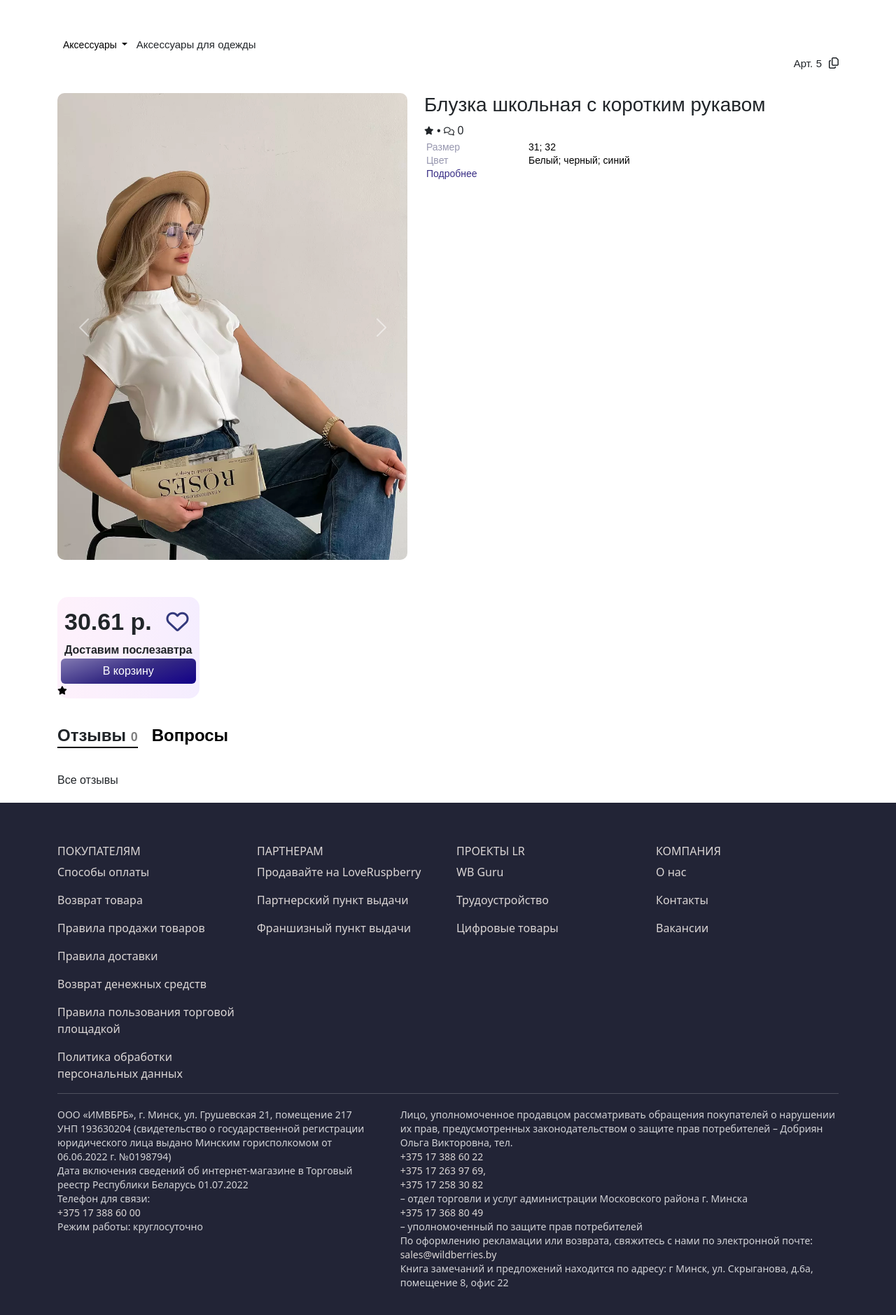
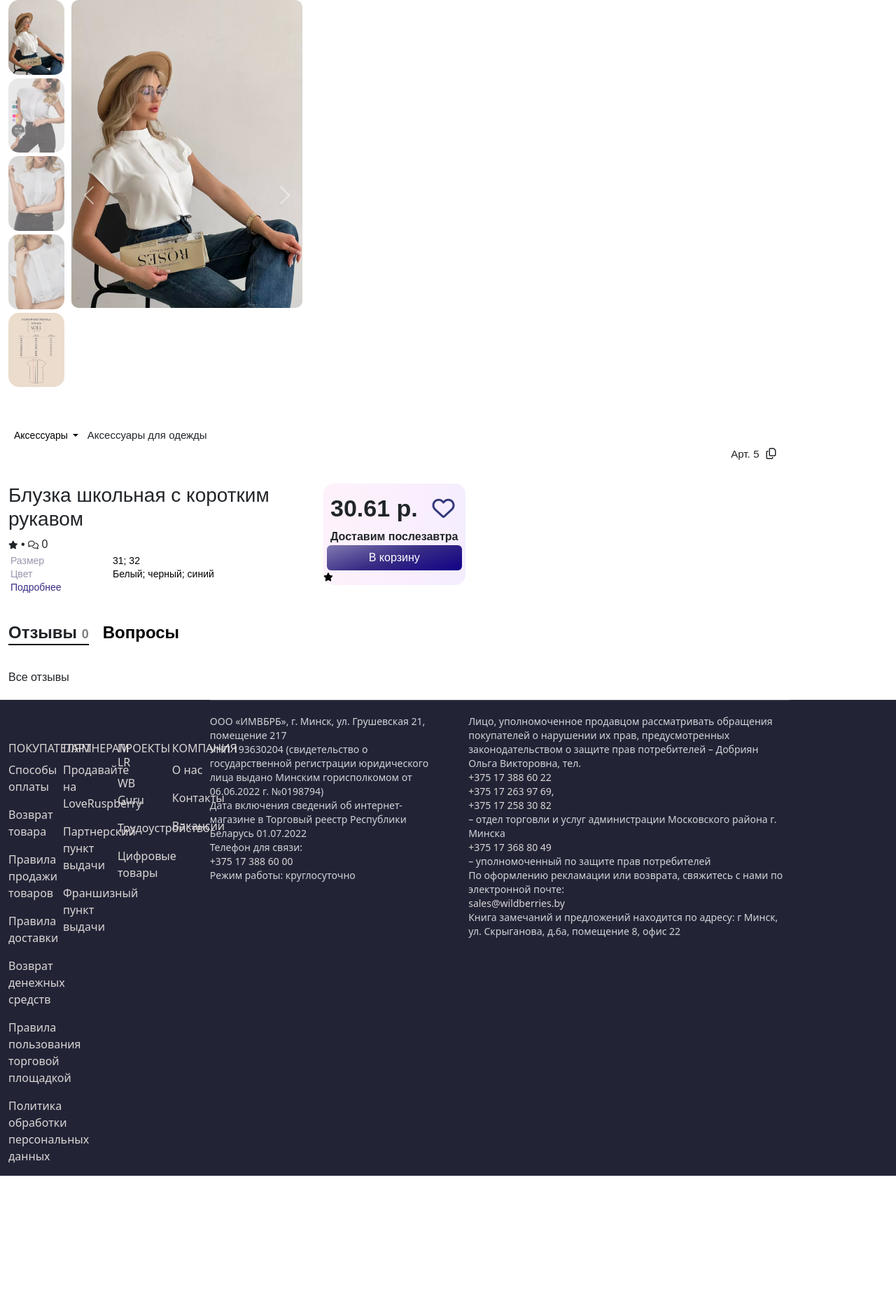
Before and after one commit to OtherProject1/loveraspberries_project, a Django app: page /catalog/aksessuaryi-aksessuaryi-dlya-odezhdyi/5/ in a window 1280 px wide. Shown: the part 80-1959 px from the top of the page at 70% size. After the commit the page ends 1760 px from the top, so only its background shows below. Run offline with Django 5.2, Linux system fonts and the light colour scheme; data comes from the database, SQL or seed files in the repository; some libraries are stand-ins or nearby versions.

Commit message:
just for pull

```diff
--- a/products/static/products/css/product.css
+++ b/products/static/products/css/product.css
@@ -28,3 +28,75 @@
     position: absolute;
     bottom: 4px;
 }
+
+.rating_list_wrapper {
+    background-color: #f0ecf4;
+    height: 2px;
+    width: 200px;
+    margin-top: 10px;
+}
+
+.rating_list_line {
+    background-color: #000;
+    height: 2px;
+}
+
+#insert {
+    font-size: 10px;
+}
+
+
+/* Position the image container (needed to position the left and right arrows) */
+.container {
+    display: inline-flex;
+    position: relative;
+  }
+
+  /* Hide the images by default */
+.mySlides {
+    display: none;
+  }
+
+  /* Add a pointer when hovering over the thumbnail images */
+.cursor {
+    cursor: pointer;
+  }
+
+  /* Next & previous buttons */
+.prev,
+.next {
+    cursor: pointer;
+    position: absolute;
+    top: 40%;
+    width: auto;
+    padding: 16px;
+    margin-top: -50px;
+    color: white;
+    font-weight: bold;
+    font-size: 20px;
+    border-radius: 0 3px 3px 0;
+    user-select: none;
+    -webkit-user-select: none;
+  }
+
+.row:after {
+    content: "";
+    display: table;
+    clear: both;
+  }
+
+  /* Six columns side by side */
+.column {
+    float: left;
+    width: 16.66%;
+  }
+
+  /* Add a transparency effect for thumnbail images */
+.demo {
+    opacity: 0.6;
+  }
+
+  .active,
+  .demo:hover {
+    opacity: 1;
+  }
--- a/products/templates/products/product.html
+++ b/products/templates/products/product.html
@@ -1,6 +1,46 @@
 {% extends 'products/base.html' %}
 {% load custom_tags %}
+
 {% block content %}
+<div class="col container" style="margin: 0;">
+    <!-- Thumbnail images -->
+    <div style="margin-right: 10px;">
+        {% for image in product.images.all %}
+        {% if image %}
+        <div class="row" style="margin-bottom: 5px;">
+            <div class="column">
+                <img class="demo cursor" src="{{ image.image.url }}"
+                    onclick="currentSlide({{forloop.counter}})" width="80" alt="Image"
+                    style="border-radius: 15px;">
+            </div>
+        </div>
+        {% endif %}
+        {% endfor %}
+    </div>
+
+    <!-- Full-width images with number text -->
+    <div style="width: 330px; position: relative;">
+        {% for image in product.images.all %}
+        {% if image %}
+        <div class="mySlides">
+            <img src="{{ image.image.url }}" style="width: 330px; border-radius: 10px;">
+        </div>
+        {% endif %}
+        {% endfor %}
+
+        <!-- Next and previous buttons -->
+        <button class="carousel-control-prev" type="button" onclick="plusSlides(-1)">
+            <span class="carousel-control-prev-icon" aria-hidden="true"></span>
+            <span class="visually-hidden">Предыдущий</span>
+        </button>
+        <button class="carousel-control-next" type="button" onclick="plusSlides(1)">
+            <span class="carousel-control-next-icon" aria-hidden="true"></span>
+            <span class="visually-hidden">Следующий</span>
+        </button>
+        <!-- <a class="prev" onclick="plusSlides(-1)">&#10094;</a>
+        <a class="next" onclick="plusSlides(1)">&#10095;</a> -->
+    </div>
+</div>
 <div class="catalog_content" style="margin-top: 50px">
     <div class="dropdown product" style="margin-left: 0">
         <button class="btn btn-secondary btn-sm dropdown-toggle" type="button" id="dropdownMenuButton1"
@@ -19,11 +59,29 @@
                 <span id="productArticle1" style="margin-right: 10px;">{{ product.id }}</span>
             </div>
             <div>
-                <i class="fa-regular fa-copy" onclick="myFunction('productArticle1')" style="cursor: pointer;"></i>
+                <i id='send' class="fa-regular fa-copy" onclick="myFunction('productArticle1')" style="cursor: pointer;"
+                    title="Скопировать"></i>
             </div>
+            <div id="insert"></div>
         </div>
 
         <div class="row row-cols-auto" style="margin-top: 30px">
+
+            <!-- old variant -->
+            <!-- <div>
+                <div class="col" style="margin-bottom: 20px;">
+                    <div>
+                        {% for image in product.images.all %}
+                        {% if image %}
+                        <a href="#{{image.pk}}" style="display: block;">
+                            <img src="{{ image.image.url }}" width="80"
+                                style="border-radius: 15px; margin-bottom: 10px;" alt="Image">
+                        </a>
+                        {% endif %}
+                        {% endfor %}
+                        </ul>
+                    </div>
+                </div>
                 <div class="col" style="margin-bottom: 20px;">
                     <div class="card border-0" style="width: 500px; height: 700px">
                         <div id="carousel-{{ product.id }}" class="carousel slide carousel-fade">
@@ -32,27 +90,29 @@
                                 {% if image %}
                                 <div class="carousel-item {% if forloop.first %}active{% endif %}">
                                     <div class="image-wrapper">
-                                    <img src="{{ image.image.url }}" class="d-block w-100 card-img-top"
-                                        style="border-radius: 10px; width: 330px;" alt="Image">
+                                        <img src="{{ image.image.url }}" class="d-block card-img-top" width="80"
+                                            style="border-radius: 10px;" alt="Image">
                                     </div>
                                 </div>
                                 {% endif %}
                                 {% endfor %}
                             </div>
-                        <button class="carousel-control-prev" type="button" data-bs-target="#carousel-{{ product.id }}"
-                            data-bs-slide="prev">
+                            <button class="carousel-control-prev" type="button"
+                                data-bs-target="#carousel-{{ product.id }}" data-bs-slide="prev">
                                 <span class="carousel-control-prev-icon" aria-hidden="true"></span>
                                 <span class="visually-hidden">Предыдущий</span>
                             </button>
-                        <button class="carousel-control-next" type="button" data-bs-target="#carousel-{{ product.id }}"
-                            data-bs-slide="next">
+                            <button class="carousel-control-next" type="button"
+                                data-bs-target="#carousel-{{ product.id }}" data-bs-slide="next">
                                 <span class="carousel-control-next-icon" aria-hidden="true"></span>
                                 <span class="visually-hidden">Следующий</span>
                             </button>
                         </div>
                     </div>
                 </div>
-            <div class="col" style="margin-bottom: 20px;">
+            </div> -->
+
+            <div class="col" style="margin-bottom: 20px; max-width: 450px;">
                 <div class="card border-0">
                     <div class="carousel-inner">
                         <h3>{{ product }}</h3>
@@ -142,8 +202,10 @@
                                                 font-size: 14px;
                                                 font-weight: 400;
                                                 line-height: 17px;'>
-                                {{ product.id }} <i class="fa-regular fa-copy" onclick="myFunction('productArticle1')"
-                                    style="cursor: pointer;"></i>
+                                {{ product.id }} <i id="send" class="fa-regular fa-copy"
+                                    onclick="myFunction('productArticle1')" style="cursor: pointer;"
+                                    title="Скопировать"></i>
+                                <div id="insert"></div>
                             </td>
                         </tr>
                         {% for detail in product.details.all|dictsort:"detail.name" %}
@@ -237,7 +299,7 @@
         <div>
             <div style="display: flex;">
                 <div class="delivery" style="border-bottom: 2px solid #000; width: max-content;">
-                    <b>Отзывы <span style="color: gray; font-size: large;">{{ product.reviews.all|length}}</span></b>
+                    <b>Отзывы <span style="color: gray; font-size: large;">{{ all_count_reviews }}</span></b>
                 </div>
                 <div class="delivery">
                     <a href="#" style="color: #000;">
@@ -259,9 +321,13 @@
                                 <i class="fa-solid fa-star fa-2xs"></i>
                             </div>
                             {% endfor %}
+                        </div>&ensp;
+                        <div class="rating_list_wrapper">
+                            {% width_line_rating value.count all_count_reviews as width_rating %}
+                            <div class="rating_list_line" style="width: {{ width_rating|floatformat }}%"></div>
                         </div>
                         <div>
-                            &ensp;&#8226;&ensp;{{ value.count }}
+                            &ensp;{{ value.count }}
                         </div>
                     </div>
                     {% endfor %}
@@ -314,5 +380,50 @@
         document.execCommand("copy");
         document.body.removeChild(input_temp);
     }
+
+    function insertText() {
+        var text = 'Скопировано';
+        var insert = document.getElementById('insert');
+        if (insert != null) insert.textContent = text;
+        else alert('Функция insertText() обратилась к несуществующему элементу с id="insert"');
+    }
+    window.onload = function () {
+        var send = document.getElementById('send');
+        if (send != null) send.onclick = insertText;
+        else alert('Элемент с id="send" не существует! ');
+    }
+</script>
+
+<script>
+    var slideIndex = 1;
+    showSlides(slideIndex);
+
+    // Next/previous controls
+    function plusSlides(n) {
+        showSlides(slideIndex += n);
+    }
+
+    // Thumbnail image controls
+    function currentSlide(n) {
+        showSlides(slideIndex = n);
+    }
+
+    function showSlides(n) {
+        var i;
+        var slides = document.getElementsByClassName("mySlides");
+        var dots = document.getElementsByClassName("demo");
+        // var captionText = document.getElementById("caption");
+        if (n > slides.length) { slideIndex = 1 }
+        if (n < 1) { slideIndex = slides.length }
+        for (i = 0; i < slides.length; i++) {
+            slides[i].style.display = "none";
+        }
+        for (i = 0; i < dots.length; i++) {
+            dots[i].className = dots[i].className.replace(" active", "");
+        }
+        slides[slideIndex - 1].style.display = "block";
+        dots[slideIndex - 1].className += " active";
+        captionText.innerHTML = dots[slideIndex - 1].alt;
+    }
 </script>
 {% endblock content %}
--- a/products/templatetags/custom_tags.py
+++ b/products/templatetags/custom_tags.py
@@ -5,3 +5,7 @@ register = template.Library()
 @register.simple_tag
 def custom_range(count):
     return range(count)
+
+@register.simple_tag
+def width_line_rating(count, all_count):
+    return int(count)/int(all_count)*100
--- a/products/views.py
+++ b/products/views.py
@@ -47,7 +47,7 @@ class ProductDetail(BaseMixin, DetailView):
         context['subcategory'] = SubCategory.objects.get(slug=self.kwargs['subcategory_slug'])
         context['product_avg_rating'] = context['product'].reviews.aggregate(avg_rating=Avg('rating'))['avg_rating']
         context['every_counts_stars'] = context['product'].reviews.values('rating').order_by('rating').annotate(count=Count('rating'))[::-1]
-        print(context['every_counts_stars'])
+        context['all_count_reviews'] = context['product'].reviews.all().count()
         return context
 
 
```
Lines whose indentation alone changed are shown as unchanged.
